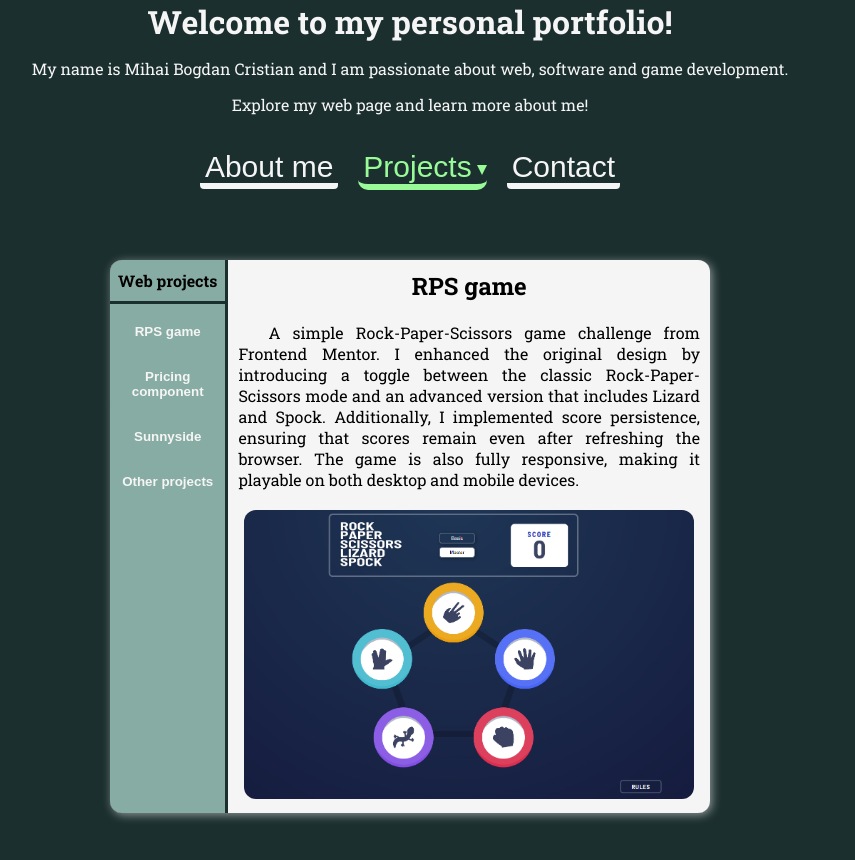
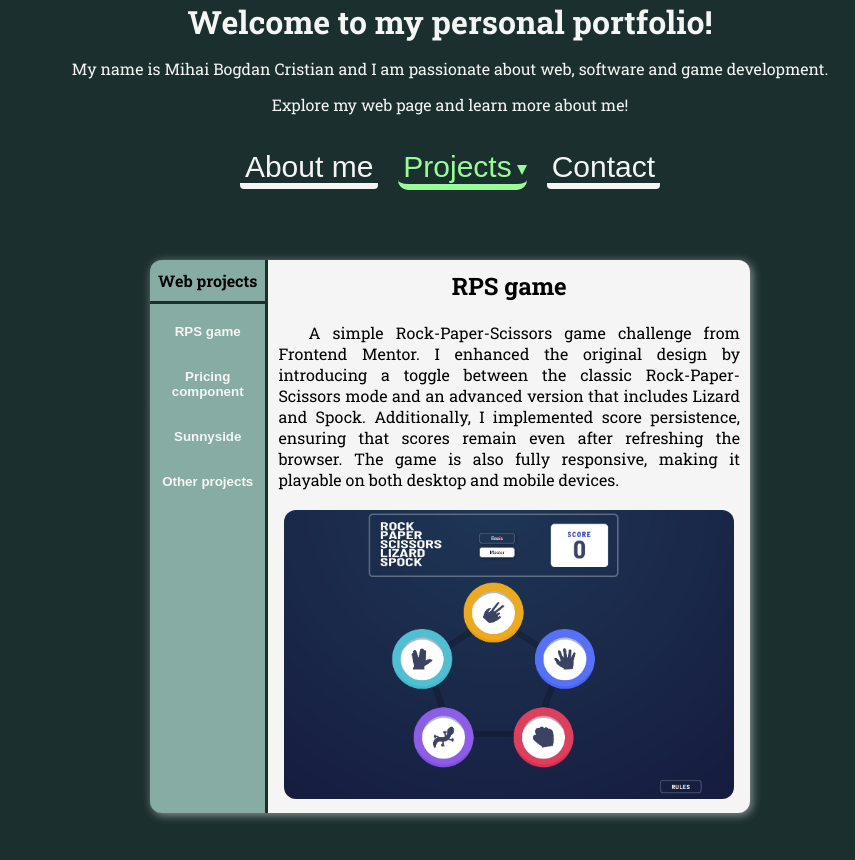
Before and after one commit to Raelian/my-portfolio, a React (Vite) app: page /web in a window 1280 px wide. Shown: the top 860 px of the page, without its empty margins (190-1045 px from the left). Built offline with nearby package versions, Linux system fonts and the light colour scheme.

Commit message:
Fixed multiple image paths by importing them

```diff
--- a/src/App.css
+++ b/src/App.css
@@ -31,6 +31,7 @@ body {
   font-family: var(--font-style), sans-serif;
   min-height: 100dvh;
   margin: 0 auto;
+  align-self: center;
 }
 
 .app-container {
@@ -40,6 +41,7 @@ body {
   align-items: center;
   width: 100%;
   max-width: 1200px;
+  margin: 0 auto;
 }
 
 ::-webkit-scrollbar {
--- a/src/App.scss
+++ b/src/App.scss
@@ -35,6 +35,7 @@ body {
     font-family: var(--font-style), sans-serif;
     min-height: 100dvh;
     margin: 0 auto;
+    align-self: center;
 }
 
 .app-container {
@@ -44,6 +45,7 @@ body {
     align-items: center;
     width: 100%;
     max-width: 1200px;
+    margin: 0 auto;
 }
 
 
--- a/src/components/content/game/Game.jsx
+++ b/src/components/content/game/Game.jsx
@@ -17,9 +17,9 @@ const games = [
 
                     The project is still a work in progress but the full demo is available!`,
         image: [
-                "/image/game-images/dungeon-rogue/dungeon_rogue_1.png",
-                "/image/game-images/dungeon-rogue/dungeon_rogue_2.png",
-                "/image/game-images/dungeon-rogue/dungeon_rogue_3.png"
+                dungeonRogue1,
+                dungeonRogue2,
+                dungeonRogue3
             ],
         link: "https://raelian.itch.io/dungeon-rogue"
     }
--- a/src/components/content/web/Web.jsx
+++ b/src/components/content/web/Web.jsx
@@ -1,5 +1,9 @@
 import React, {useState} from "react";
 import './Web.scss';
+import rpsImage from "/image/web-images/rps_game/rps_game.png";
+import pricingComponent from "/image/web-images/pricing_component/pricing_component.png";
+import sunnysideSite from "/image/web-images/sunnyside/sunnyside.png";
+import otherProjects from "/image/web-images/landing_pages/landing_pages.png";
 
 const projects = [
     {
@@ -10,21 +14,21 @@ const projects = [
         and an advanced version that includes Lizard and Spock. Additionally, I implemented score persistence,
         ensuring that scores remain even after refreshing the browser. The game is also fully responsive,
         making it playable on both desktop and mobile devices.`,
-        image: "/image/web-images/rps_game/rps_game.png",
+        image: rpsImage,
         link: "https://raelian.github.io/rock-paper-scissors-master/"
     },
     {
         id: 2,
         title: "Pricing component",
         description: `One of my earliest projects that helped me develop a strong foundation in HTML, CSS, SASS, and JavaScript, laying the groundwork for my growth as a front end developer.`,
-        image: "/image/web-images/pricing_component/pricing_component.png",
+        image: pricingComponent,
         link: "https://raelian.github.io/interactive-pricing-component/?input=2"
     },
     {
         id: 3,
         title: "Sunnyside",
         description: `One of my earlisest responsive landing pages with a fully functional navigation bar and integrated social media links.`,
-        image: "/image/web-images/sunnyside/sunnyside.png",
+        image: sunnysideSite,
         link: "https://raelian.github.io/sunnyside-agency-landing-page/"
     },
     {
@@ -36,7 +40,7 @@ const projects = [
                       a deeper understanding of key concepts such as web responsiveness, accessibility,
                       SASS, and methodologies like BEM, which helped enhanced both the structure
                       and maintainability of my code.`,
-        image: "/image/web-images/landing_pages/landing_pages.png",
+        image: otherProjects,
         link: "https://www.frontendmentor.io/profile/Raelian/solutions"
     },
 ];
```
Also changed, not shown: 1 other file (tests, documents, lock files or other folders).
